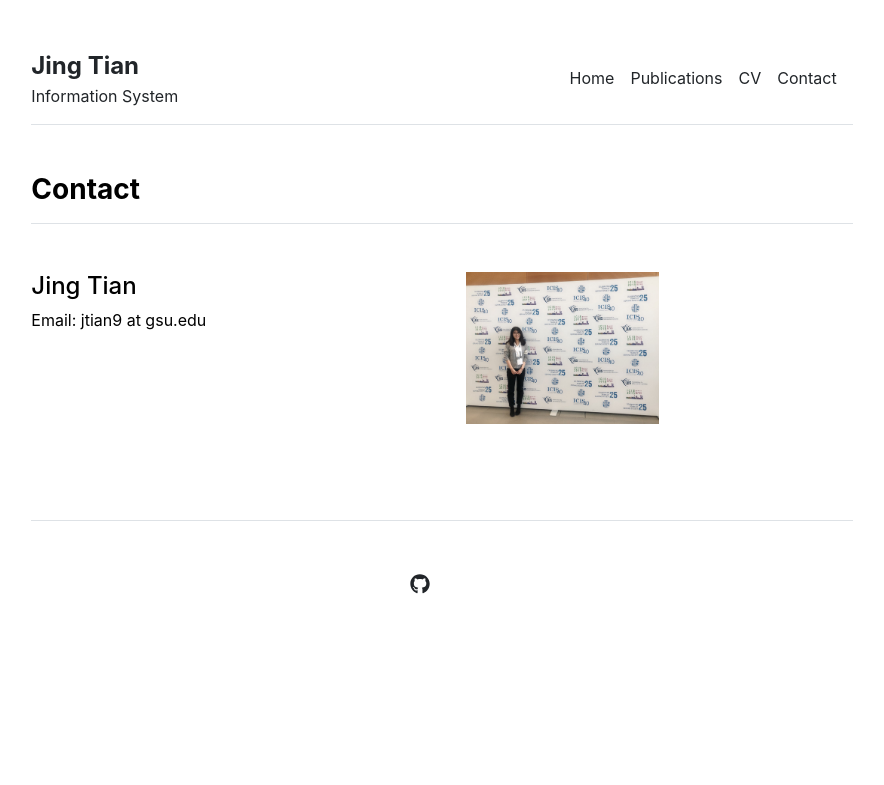
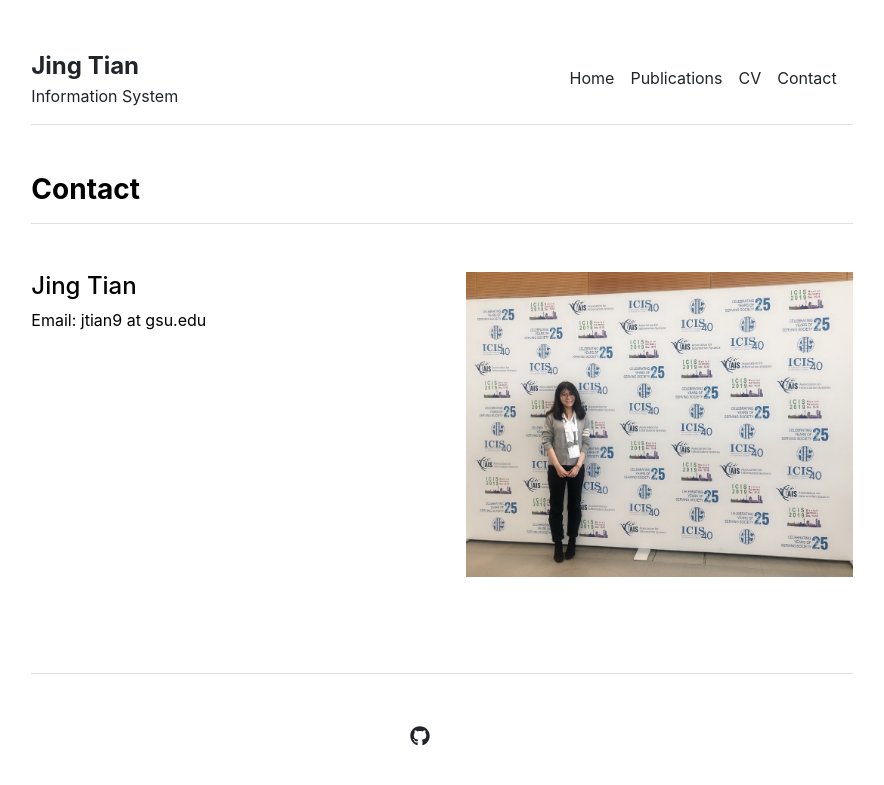
Before and after one commit to jingtianIS/jingtianIS.github.io, a Jekyll site: the page built from contact.md, in a window 1280 px wide. Shown: the top 785 px of the page, without its empty margins (198-1082 px from the left). Built offline with Jekyll 4.4.1, drawn with Linux system fonts in a browser that asks for light colours.

Commit message:
Update contact.html

```diff
--- a/_includes/contact.html
+++ b/_includes/contact.html
@@ -8,7 +8,7 @@
         <p>Email: {{ contact.email }}</p>
       </div>
       <div class="col-md-6">
-        <img src="{{site.github.url}}/{{ contact.image }}" alt="Contact" width="50%">
+        <img src="{{site.github.url}}/{{ contact.image }}" alt="Contact" width="100%">
       </div>
     </div>
     {% endfor %}
```
